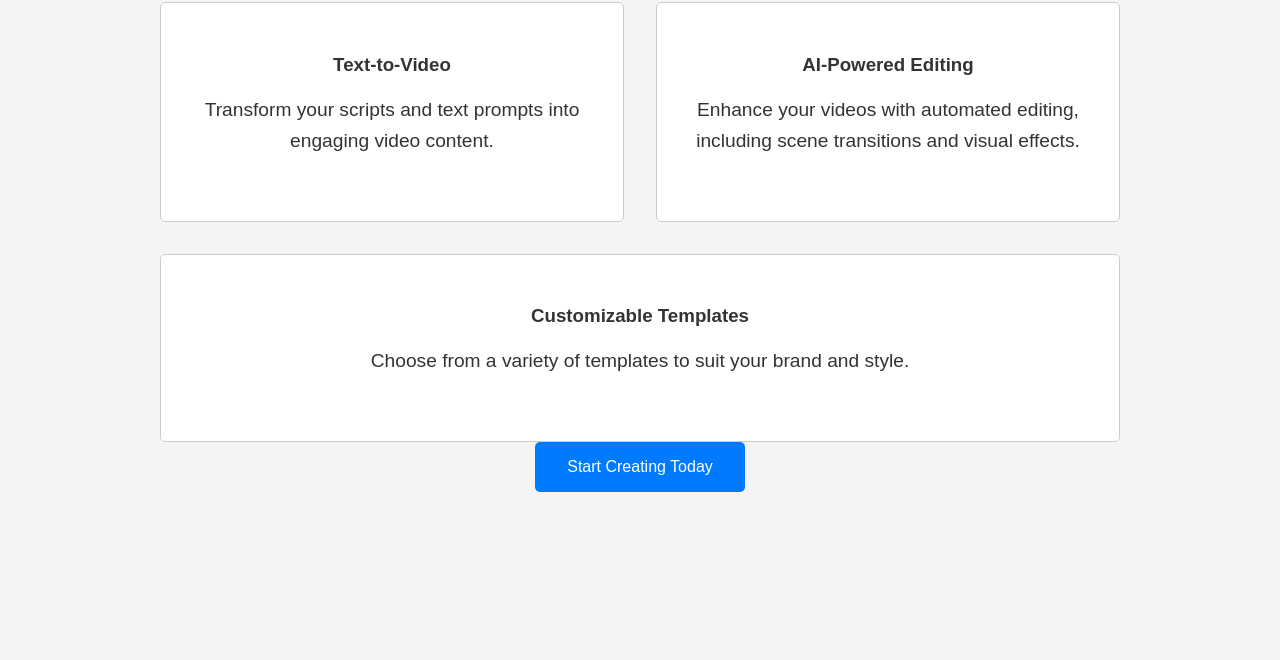
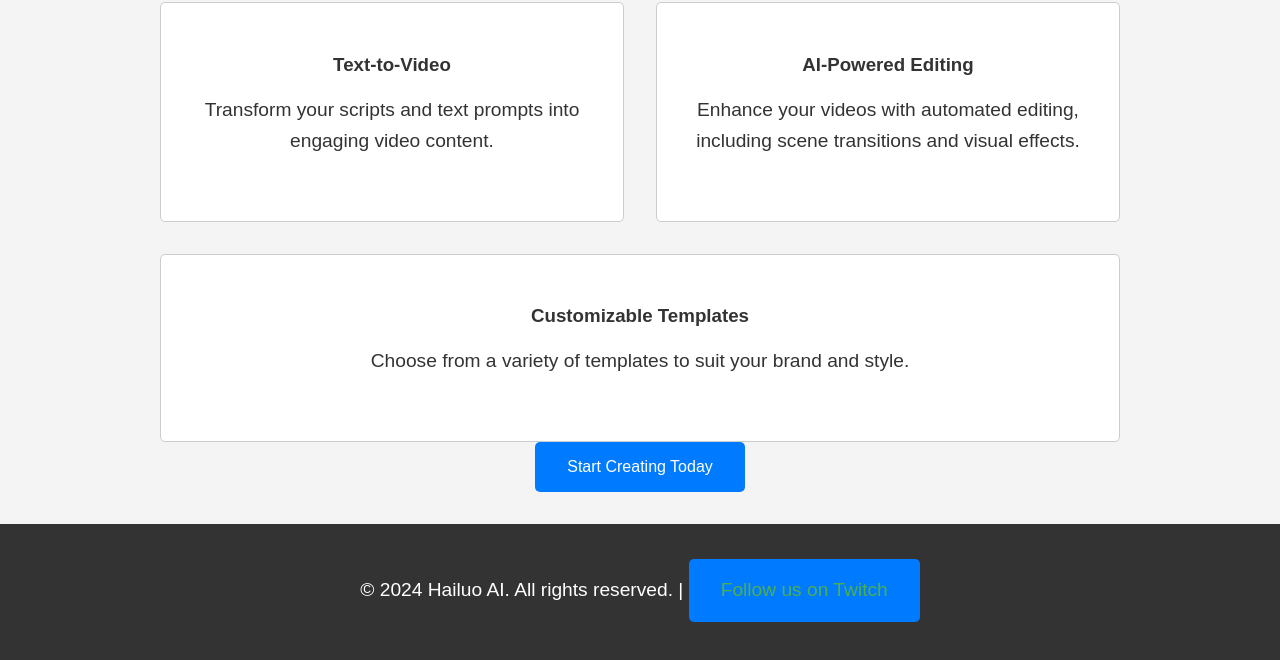
Before and after one commit to promaverickzzz/hailuoai-pages, a plain HTML site: page index.html in a window 1280 px wide. Shown: the part 615-1275 px from the top of the page. Before the commit the page ends 1139 px from the top, so only its background shows below. Drawn offline with Linux system fonts and the light colour scheme.

Commit message:
add footer

```diff
--- a/index.html
+++ b/index.html
@@ -79,6 +79,21 @@
             border-radius: 5px;
             background-color: #fff;
         }
+
+        footer {
+            background-color: #333;
+            color: white;
+            text-align: center;
+            padding: 1rem;
+            margin-top: auto;
+        }
+        footer a {
+            color: #4CAF50;
+            text-decoration: none;
+        }
+        footer a:hover {
+            text-decoration: underline;
+        }
     </style>
 </head>
 <body>
@@ -113,5 +128,8 @@
 
         <a href="https://hailuoai.net/pt">Start Creating Today</a>
     </div>
+    <footer>
+        <p>&copy; 2024 Hailuo AI. All rights reserved. | <a href="https://www.twitch.tv/maverickhhhh" target="_blank">Follow us on Twitch</a></p>
+    </footer>
 </body>
 </html>
```
